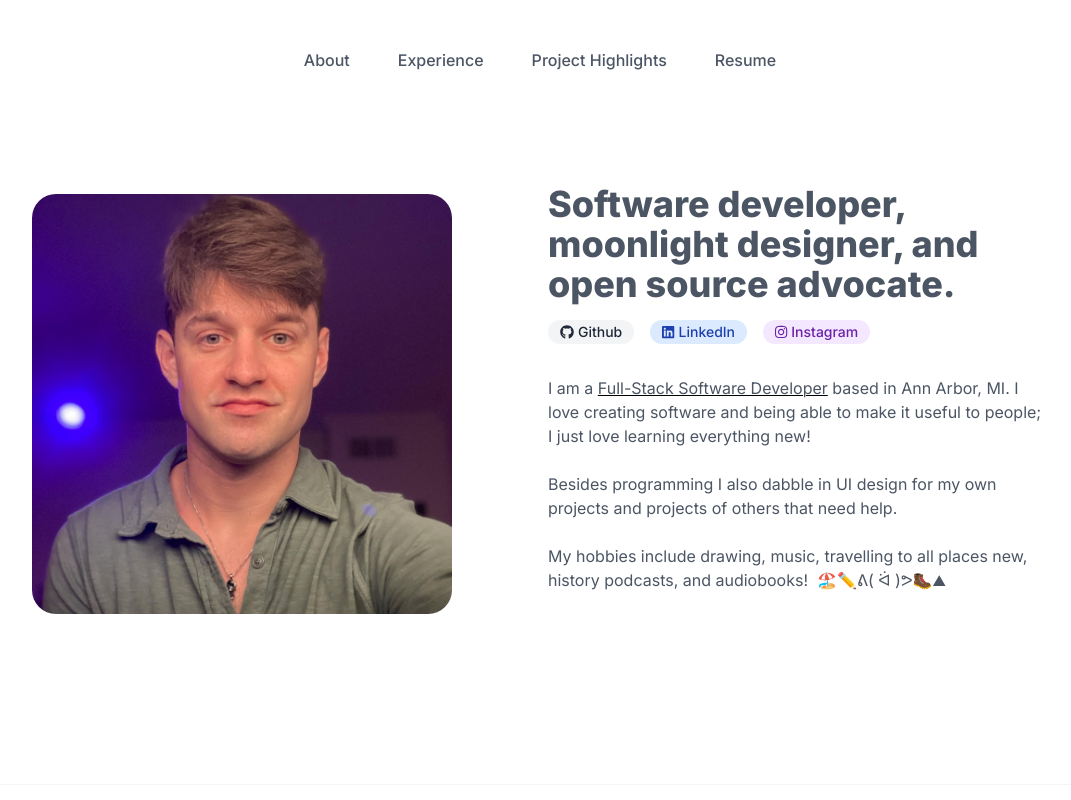
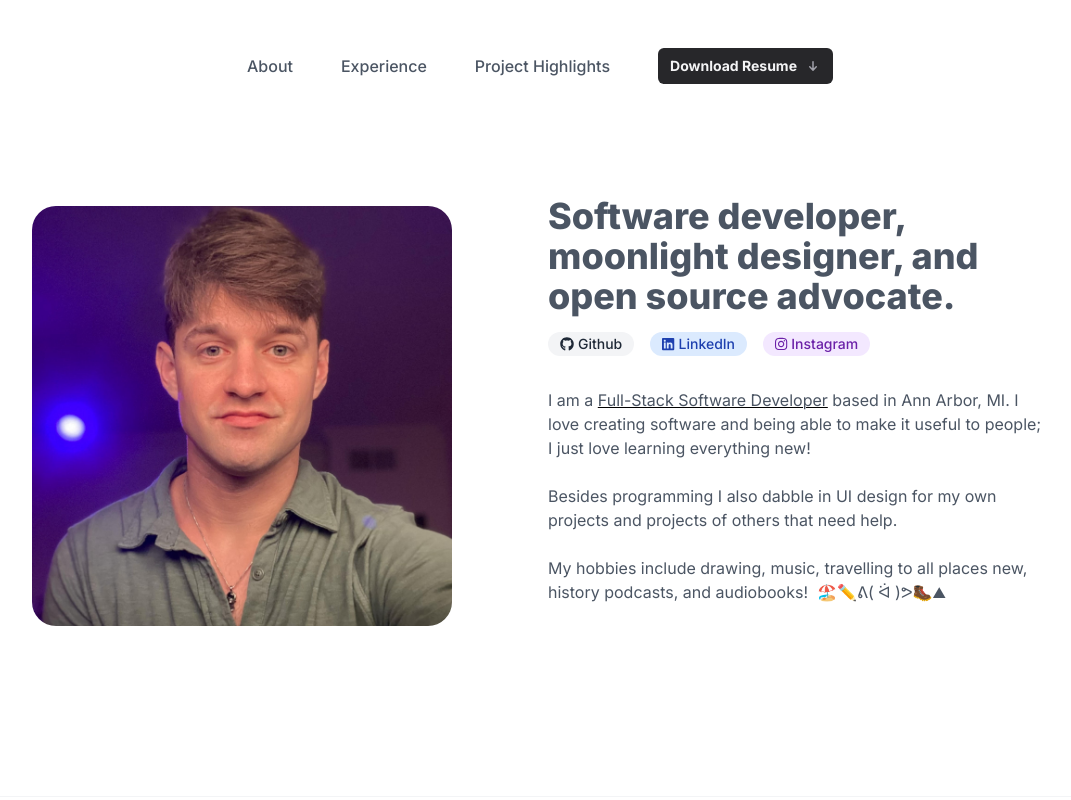
Before and after one commit to Druage/leelazarecky, a Next.js app: page / in a window 1280 px wide. Shown: the top 800 px of the page, without its empty margins (100-1171 px from the left). Built offline with nearby package versions, Linux system fonts and the light colour scheme.

Commit message:
Donwload resume is a button

```diff
--- /dev/null
+++ b/ui/components/ArrowDownIcon.tsx
@@ -0,0 +1,12 @@
+export function ArrowDownIcon(props: any) {
+    return (
+        <svg viewBox="0 0 16 16" fill="none" aria-hidden="true" {...props}>
+            <path
+                d="M4.75 8.75 8 12.25m0 0 3.25-3.5M8 12.25v-8.5"
+                strokeWidth="1.5"
+                strokeLinecap="round"
+                strokeLinejoin="round"
+            />
+        </svg>
+    )
+}
--- a/ui/components/CareerTimeline.tsx
+++ b/ui/components/CareerTimeline.tsx
@@ -5,6 +5,7 @@ import logoAirforce from '../images/logos/airforce.png'
 import logoRedHat from '../images/logos/redhat.png'
 import logoFordLabs from '../images/logos/fordlabs.png'
 import logoHighergrounds from '../images/logos/highgrounds.jpg'
+import {ArrowDownIcon} from "./ArrowDownIcon";
 
 function MailIcon(props: any) {
     return (
@@ -51,20 +52,6 @@ function BriefcaseIcon(props: any) {
         </svg>
     )
 }
-
-function ArrowDownIcon(props: any) {
-    return (
-        <svg viewBox="0 0 16 16" fill="none" aria-hidden="true" {...props}>
-            <path
-                d="M4.75 8.75 8 12.25m0 0 3.25-3.5M8 12.25v-8.5"
-                strokeWidth="1.5"
-                strokeLinecap="round"
-                strokeLinejoin="round"
-            />
-        </svg>
-    )
-}
-
 
 export function CareerTimeline() {
     let resume: any[] = [
--- a/ui/components/NavBar.tsx
+++ b/ui/components/NavBar.tsx
@@ -1,4 +1,6 @@
 import Link from "next/link";
+import {Button} from "./Button";
+import {ArrowDownIcon} from "./ArrowDownIcon";
 
 export default function NavBar() {
     return (
@@ -16,7 +18,11 @@ export default function NavBar() {
             <Link href={"#project-highlights"}>
                 <a className={"hover:text-blue-500 hover:underline"}>Project Highlights</a>
             </Link>
-            <a download href={"/LeeLazarecky_Resume.pdf"} className={"hover:text-blue-500 hover:underline"}>Resume</a>
+            <Button href={"/LeeLazarecky_Resume.pdf"} variant="primary" className="group w-auto">
+                Download Resume
+                <ArrowDownIcon
+                    className="h-4 w-4 stroke-zinc-400 transition group-active:stroke-zinc-600 dark:group-hover:stroke-zinc-50 dark:group-active:stroke-zinc-50"/>
+            </Button>
         </header>
     );
 }
```
